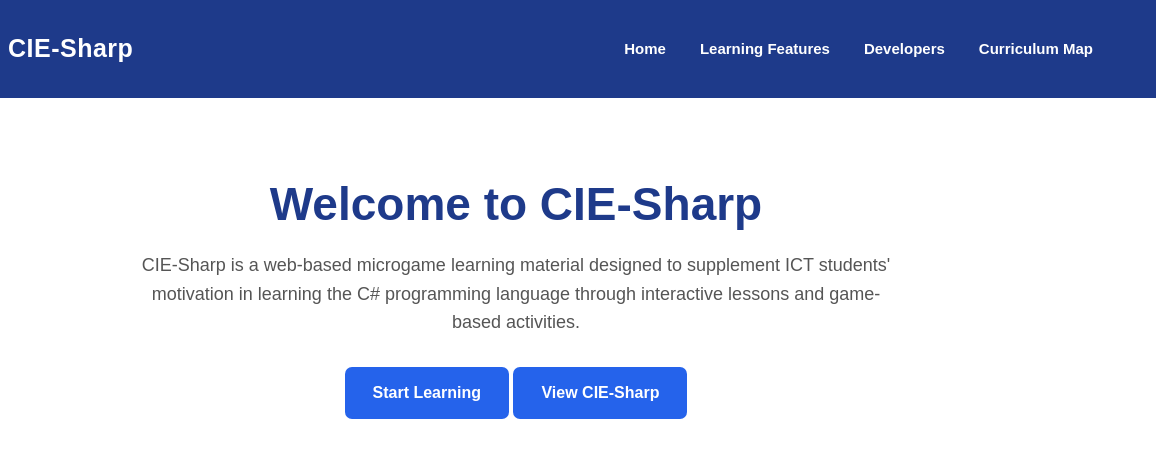
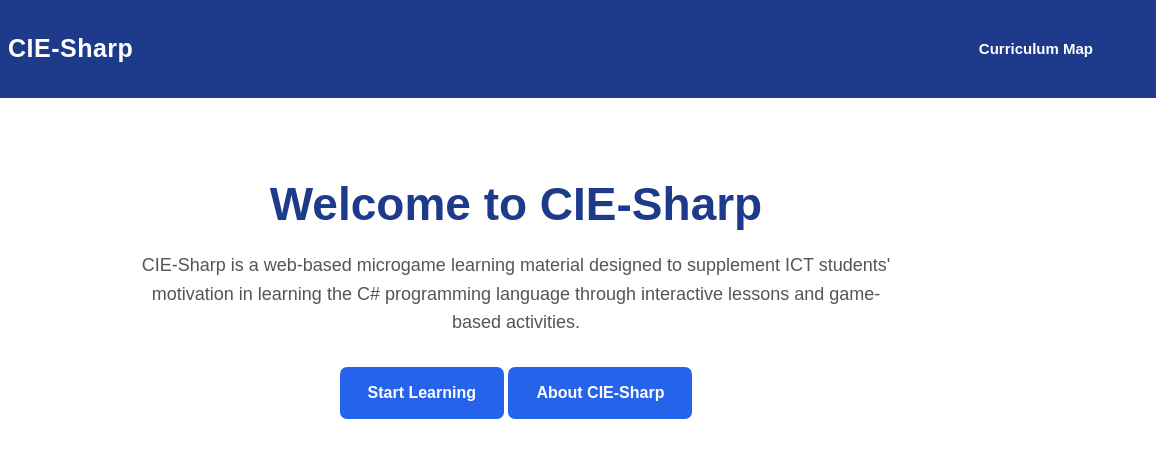
Before and after one commit to perxcyy/CIE-Sharp-main, a plain HTML site: page index.html in a window 1280 px wide. Shown: the top 469 px of the page, 124-1280 px from the left. Drawn offline with Linux system fonts and the light colour scheme.

Commit message:
nav bar edited

```diff
--- a/index.html
+++ b/index.html
@@ -20,9 +20,6 @@
     </div>
 
     <nav>
-        <a href="index.html">Home</a>
-        <a href="#features">Learning Features</a>
-        <a href="#developers">Developers</a>
         <a href="curriculum.html">Curriculum Map</a>
     </nav>
 </header>
@@ -41,8 +38,8 @@
         Start Learning
     </button>
 
-    <button onclick="location.href='C%23BG.html'" class="btn">
-        View CIE-Sharp
+    <button onclick="location.href='about.html'" class="btn">
+        About CIE-Sharp
     </button>
 </section>
 
```
Also changed, not shown: about.html (renamed from C#BG.html, +3 -5 lines), curriculum.html (+0 -3 lines).
